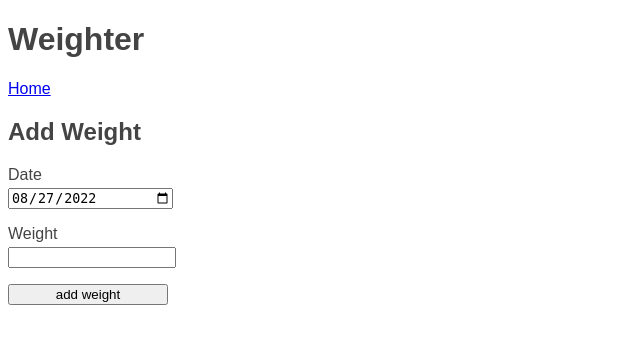
After one commit to jpreardon/weighter, a PHP site: page /add-weight.php in a window 1280 px wide. The commit adds this page. Shown: the top 344 px of the page, without its empty margins (0-640 px from the left). Run offline with PHP 8.4, Linux system fonts and the light colour scheme; a stand-in replaces the project's code that opens the database connection.

Commit message:
Create input form. Put CSS in external file.

```diff
--- /dev/null
+++ b/public/add-weight.php
@@ -0,0 +1,42 @@
+<?php
+    require_once 'config.php';
+    if ($_SERVER['REQUEST_METHOD'] == "POST") {
+        $opt = array( PDO::ATTR_ERRMODE => PDO::ERRMODE_EXCEPTION );
+
+        try {
+            $dbh = new PDO($dbdsn, $dbusername, $dbpassword, $opt);
+            $STH = $dbh->prepare("INSERT INTO weights (date,weight) VALUES (:date,:weight)");
+            $STH->bindParam(':date', $_POST['date']);
+            $STH->bindParam(':weight', $_POST['weight']);
+            $STH->execute();
+            $dbh = null;
+            header('Location: index.php');
+        } catch (PDOException $e) {
+            echo $e->getMessage();
+        }
+    }
+?>
+
+<!DOCTYPE html>
+<html lang="en">
+    <head>
+        <title>Weighter 3 - Add Weight</title>
+        <meta name="viewport" content="width=device-width,initial-scale=1">
+        <link href="styles.css" rel="stylesheet">
+    </head>
+    <style>
+
+    </style>
+    <body>
+        <h1>Weighter</h1>
+        <a href="index.php">Home</a>
+        <h2>Add Weight</h2>
+        <form method="POST">
+            <label for="date">Date</label>
+            <input type="date" name="date" id="date" value="<?php print date('Y-m-d'); ?>">
+            <label for="weight">Weight</label>
+            <input type="text" inputmode="decimal" name="weight" id="weight">
+            <input type="submit" name="add weight" value="add weight">
+        </form>
+    </body>
+</html>
--- /dev/null
+++ b/public/styles.css
@@ -0,0 +1,36 @@
+body {
+    font-family: sans-serif;
+}
+
+td, th {
+    padding: .25rem .75rem .25rem 0;
+    text-align: left;
+}
+
+.right-align {
+    text-align: right;
+}
+
+/* Colors */
+body {
+    background-color: #fff;
+    color: #444;
+}
+@media (prefers-color-scheme: dark) {
+    body {
+        background-color: #222;
+        color: #fff;
+    }
+}
+
+/* Forms */
+input {
+    display: block;
+    margin-top: .25rem;
+    margin-bottom: 1rem;
+    width: 10rem;
+}
+
+form {
+    margin-top: 1rem;
+}
```
Also changed, not shown: WORKLOG.md (+2 -2 lines), public/index.php (+13 -38 lines).
